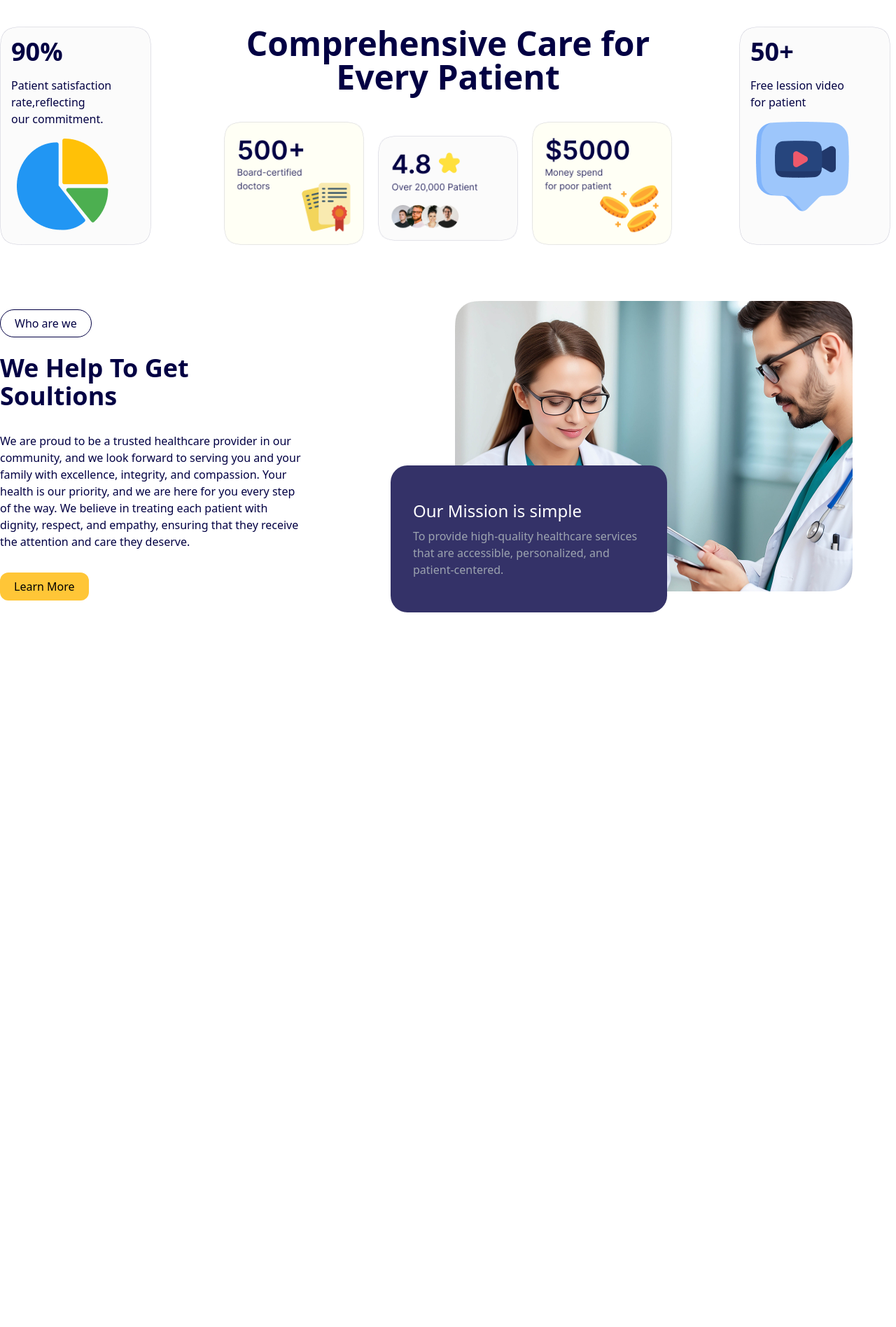
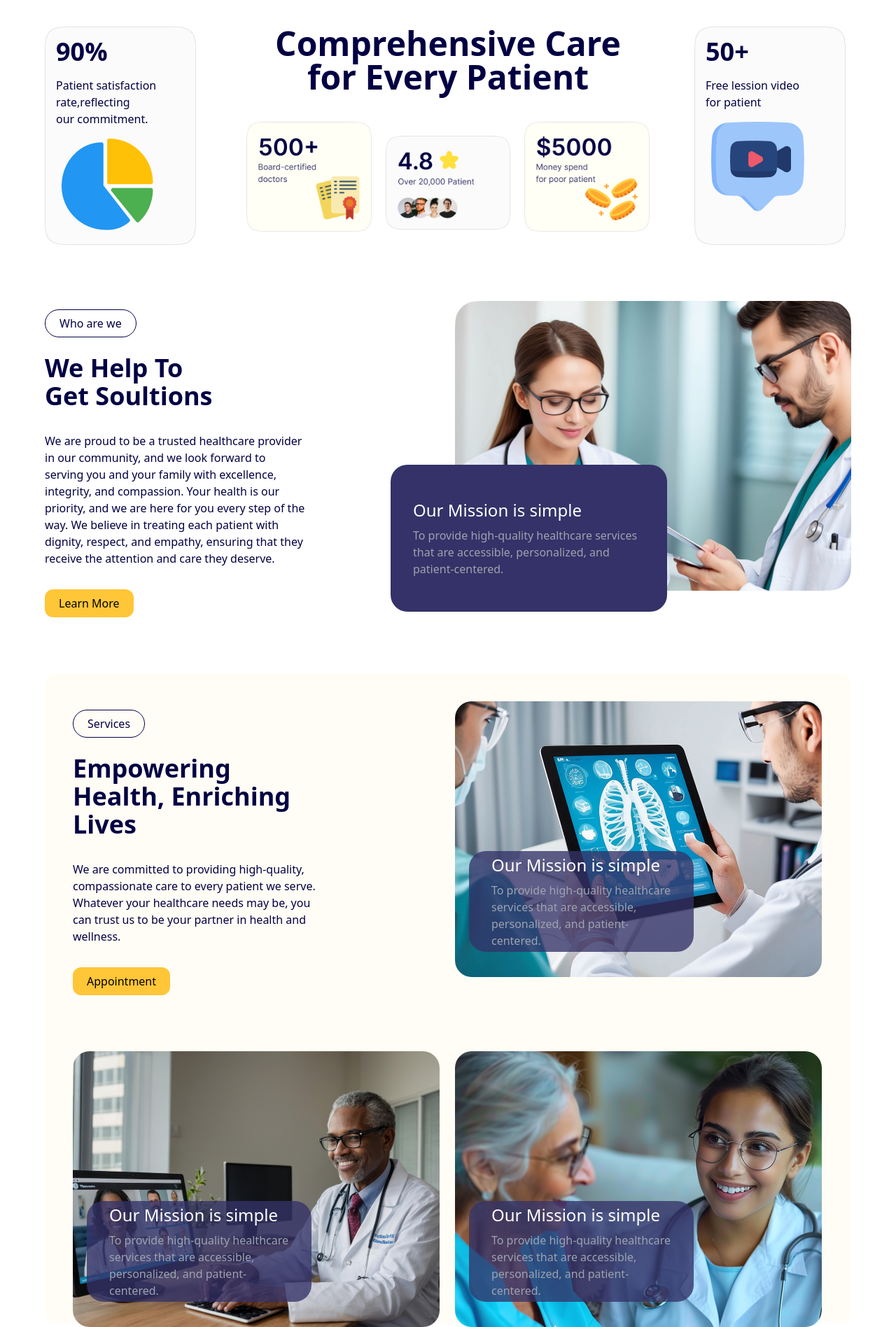
Before and after one commit to rahat4595/health-care-landing-page, a React (Vite) app: page / in a window 1280 px wide. Shown: the part 624-2520 px from the top of the page at 70% size. Before the commit the page ends 1579 px from the top, so only its background shows below. Built offline with nearby package versions, Linux system fonts and the light colour scheme.

Commit message:
added services section

```diff
--- a/src/App.jsx
+++ b/src/App.jsx
@@ -12,23 +12,23 @@ function App() {
   return (
     <>
 
-      <div className='max-w-7xl mx-auto'>
+      <div className='max-w-6xl mx-auto'>
         <NavBar></NavBar>
       </div>
 
-      <div className='max-w-7xl mx-auto'>
+      <div className='max-w-6xl mx-auto'>
         <Banner></Banner>
       </div>
 
-      <div className='max-w-7xl mx-auto'>
+      <div className='max-w-6xl mx-auto'>
         <Care></Care>
       </div>
 
-      <div className='max-w-7xl mx-auto'>
+      <div className='max-w-6xl mx-auto'>
         <Mission></Mission>
       </div>
 
-      <div className='max-w-7xl mx-auto'>
+      <div className='max-w-6xl mx-auto'>
         <Health></Health>
       </div>
 
--- a/src/Care.jsx
+++ b/src/Care.jsx
@@ -30,7 +30,7 @@ const Care = () => {
              </div>
 
             </div>
-            <div style={cardStyle} className='ml-24'>
+            <div style={cardStyle} className='ml-16'>
                 <div>
                     <h2 className="text-4xl mt-4 ml-4 text-[#020043] font-semibold">50+</h2>
                     <p className="mt-4 ml-4 text-[#020043] ">
--- a/src/Health.jsx
+++ b/src/Health.jsx
@@ -2,8 +2,51 @@
 
 const Health = () => {
     return (
-        <section className="bg-[#FFFF5]">
+        <section className="bg-[#ffc6370c] h-[928px] rounded-2xl p-5">
+            <div className="my-20 grid grid-cols-2 mt-5 ml-5">
+                <div className="mt-5">
+                    <span className=" rounded-full border-[0.5px] border-[#020043] px-5 py-2 font-medium text-[#020043]">Services</span>
+                    <h2 className="font-semibold text-4xl text-[#020043] pr-48 mt-8">
+                    Empowering Health, Enriching Lives
+                    </h2>
+                    <p className="my-8 pr-48 text-[#020043]">
+                    We are committed to providing high-quality, compassionate care to every patient we serve. Whatever your healthcare needs may be, you can trust us to be your partner in health and wellness.
 
+                    </p>
+
+                    <button className=" rounded-xl  bg-[#FFC637] px-5 py-2 font-medium text-black">Appointment</button>
+                </div>
+                <div className="relative">
+                    <div>
+                        <img src="../src/assets/Rectangle 27-2.png" className="rounded-3xl" alt="" />
+                    </div>
+                    <div className="w-[321px] h-[144px] bg-[#343268c7] rounded-3xl flex justify-center flex-col gap-2 px-8 mt-[-11.25rem] ml-5 relative z-10">
+                        <h2 className="text-2xl font-medium text-white">Our Mission is simple</h2>
+                        <p className="text-gray-400">To provide high-quality healthcare services that are accessible, personalized, and patient-centered.</p>
+                    </div>
+                </div>
+
+                <div className="relative mt-20">
+                    <div>
+                        <img src="../src/assets/Rectangle 27-1.png" className="rounded-3xl" alt="" />
+                    </div>
+                    <div className="w-[321px] h-[144px] bg-[#343268c7] rounded-3xl flex justify-center flex-col gap-2 px-8 mt-[-11.25rem] ml-5 relative z-10">
+                        <h2 className="text-2xl font-medium text-white">Our Mission is simple</h2>
+                        <p className="text-gray-400">To provide high-quality healthcare services that are accessible, personalized, and patient-centered.</p>
+                    </div>
+                </div>
+
+                <div className="relative mt-20">
+                    <div>
+                        <img src="../src/assets/Rectangle 27.png" className="rounded-3xl" alt="" />
+                    </div>
+                    <div className="w-[321px] h-[144px] bg-[#343268c7] rounded-3xl flex justify-center flex-col gap-2 px-8 mt-[-11.25rem] ml-5 relative z-10">
+                        <h2 className="text-2xl font-medium text-white">Our Mission is simple</h2>
+                        <p className="text-gray-400">To provide high-quality healthcare services that are accessible, personalized, and patient-centered.</p>
+                    </div>
+                </div>
+
+            </div>
         </section>
     );
 };
```
